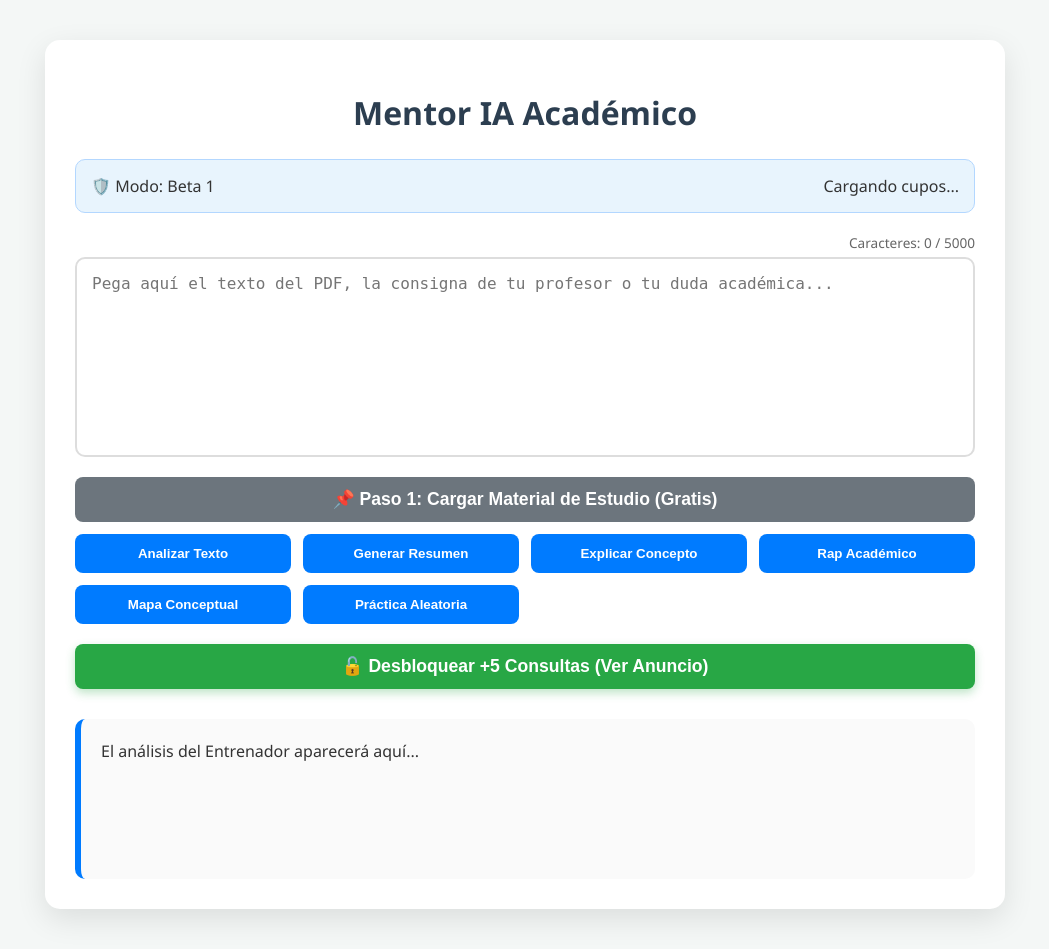
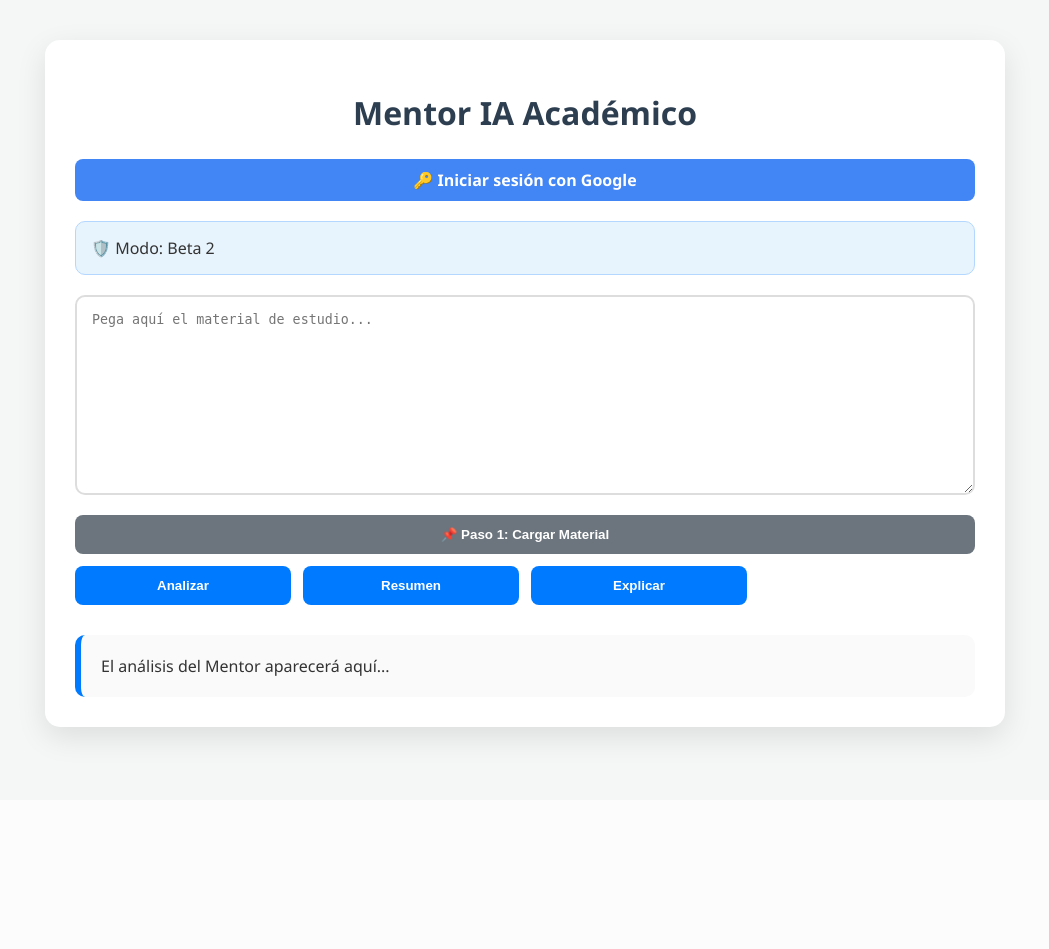
Before and after one commit to iaentrenador/mentor-academico, a Flask app: page / in a window 1280 px wide. Shown: the whole page, without its empty margins (115-1164 px from the left). After the commit the page ends 750 px from the top, so only its background shows below. Run offline with Flask 3, Linux system fonts and the light colour scheme.

Commit message:
Update index.html for Beta 2 release

```diff
--- a/templates/index.html
+++ b/templates/index.html
@@ -3,77 +3,53 @@
 <head>
     <meta charset="UTF-8">
     <meta name="viewport" content="width=device-width, initial-scale=1.0">
-    <title>Mentor IA - Beta 1 (Entrenador Académico)</title>
+    <title>Mentor IA - Beta 2</title>
     <style>
-        body { font-family: 'Segoe UI', Tahoma, Geneva, Verdana, sans-serif; margin: 0; background-color: #f4f7f6; color: #333; }
+        body { font-family: 'Segoe UI', sans-serif; margin: 0; background-color: #f4f7f6; color: #333; }
         .container { max-width: 900px; margin: 40px auto; background: #fff; padding: 30px; border-radius: 15px; box-shadow: 0 10px 30px rgba(0,0,0,0.1); }
         h1 { color: #2c3e50; text-align: center; margin-bottom: 25px; }
-
         .status-bar { display: flex; justify-content: space-between; align-items: center; background: #e8f4fd; padding: 15px; border-radius: 10px; margin-bottom: 20px; border: 1px solid #b3d7ff; }
-        .char-counter { font-size: 0.85em; color: #666; text-align: right; margin-bottom: 5px; }
-
-        textarea { width: 100%; height: 200px; padding: 15px; border: 2px solid #ddd; border-radius: 10px; resize: none; font-size: 16px; box-sizing: border-box; transition: border-color 0.3s; }
-        textarea:focus { border-color: #007bff; outline: none; }
-
+        .btn-login { display: block; text-align: center; margin-bottom: 20px; padding: 10px; background: #4285f4; color: white; text-decoration: none; border-radius: 8px; font-weight: bold; }
+        textarea { width: 100%; height: 200px; padding: 15px; border: 2px solid #ddd; border-radius: 10px; box-sizing: border-box; }
         .controls { display: grid; grid-template-columns: repeat(auto-fit, minmax(180px, 1fr)); gap: 12px; margin-top: 15px; }
-
-        button { padding: 12px; font-weight: 600; border: none; border-radius: 8px; cursor: pointer; transition: all 0.3s ease; }
+        button { padding: 12px; font-weight: 600; border: none; border-radius: 8px; cursor: pointer; transition: 0.3s; }
         .btn-main { background: #007bff; color: white; }
-        .btn-main:hover { background: #0056b3; transform: translateY(-2px); }
-
-        .btn-load { background: #6c757d; color: white; grid-column: 1 / -1; font-size: 1.1em; }
-        .btn-load:hover { background: #5a6268; }
-
-        .btn-ad { background: #28a745; color: white; width: 100%; margin-top: 20px; font-size: 1.1em; box-shadow: 0 4px 10px rgba(40, 167, 69, 0.3); }
-        .btn-ad:hover { background: #218838; transform: scale(1.02); }
-
-        #resultado { margin-top: 30px; padding: 20px; background: #fafafa; border-radius: 10px; border-left: 6px solid #007bff; min-height: 120px; line-height: 1.6; }
-        .loading { color: #007bff; font-style: italic; }
+        .btn-load { background: #6c757d; color: white; grid-column: 1 / -1; }
+        #resultado { margin-top: 30px; padding: 20px; background: #fafafa; border-radius: 10px; border-left: 6px solid #007bff; }
     </style>
 </head>
 <body>
     <div class="container">
         <h1>Mentor IA Académico</h1>
 
+        <a href="/login" class="btn-login">🔑 Iniciar sesión con Google</a>
+
         <div class="status-bar">
-            <span>🛡️ Modo: Beta 1</span>
-            <span id="consultas-info">Cargando cupos...</span>
+            <span>🛡️ Modo: Beta 2</span>
         </div>
 
-        <div class="char-counter">Caracteres: <span id="char-count">0</span> / 5000</div>
-        <textarea id="texto" placeholder="Pega aquí el texto del PDF, la consigna de tu profesor o tu duda académica..." oninput="updateCharCount()"></textarea>
+        <textarea id="texto" placeholder="Pega aquí el material de estudio..."></textarea>
 
         <div class="controls">
-            <button class="btn-load" onclick="enviar('cargar_material')">📌 Paso 1: Cargar Material de Estudio (Gratis)</button>
-
-            <button class="btn-main" onclick="enviar('analizar')">Analizar Texto</button>
-            <button class="btn-main" onclick="enviar('resumen')">Generar Resumen</button>
-            <button class="btn-main" onclick="enviar('explicar')">Explicar Concepto</button>
-            <button class="btn-main" onclick="enviar('rap')">Rap Académico</button>
-            <button class="btn-main" onclick="enviar('mapa_conceptual')">Mapa Conceptual</button>
-            <button class="btn-main" onclick="enviar('aleatorio')">Práctica Aleatoria</button>
+            <button class="btn-load" onclick="enviar('cargar_material')">📌 Paso 1: Cargar Material</button>
+            <button class="btn-main" onclick="enviar('analizar')">Analizar</button>
+            <button class="btn-main" onclick="enviar('resumen')">Resumen</button>
+            <button class="btn-main" onclick="enviar('explicar')">Explicar</button>
         </div>
 
-        <button class="btn-ad" onclick="verPublicidad()">🔓 Desbloquear +5 Consultas (Ver Anuncio)</button>
-
-        <div id="resultado">El análisis del Entrenador aparecerá aquí...</div>
+        <div id="resultado">El análisis del Mentor aparecerá aquí...</div>
     </div>
 
     <script>
-        // Configuración automática de la URL
-        const BASE_URL = window.location.origin.includes("localhost") ? "" : "https://mentor-academico.onrender.com";
-
-        function updateCharCount() {
-            const text = document.getElementById('texto').value;
-            document.getElementById('char-count').innerText = text.length;
-        }
+        // URL dinámica basada en el entorno actual
+        const BASE_URL = window.location.origin;
 
         async function enviar(tarea) {
             const texto = document.getElementById('texto').value;
-            if (!texto) return alert("Por favor, ingresa contenido para procesar.");
+            if (!texto) return alert("Ingresa contenido.");
 
             const resDiv = document.getElementById('resultado');
-            resDiv.innerHTML = '<span class="loading">El Mentor está procesando tu solicitud...</span>';
+            resDiv.innerText = "Procesando...";
 
             try {
                 const res = await fetch(`${BASE_URL}/${tarea}`, {
@@ -84,28 +60,15 @@
 
                 const data = await res.json();
 
-                if(data.error) {
-                    resDiv.innerText = "⚠️ Error: " + data.error;
-                    if(res.status === 403) alert("Llegaste al límite. Mira un anuncio para continuar.");
+                if(res.status === 401) {
+                    resDiv.innerHTML = "⚠️ Error: Debes <a href='/login'>iniciar sesión</a> primero.";
+                } else if(data.error) {
+                    resDiv.innerText = "⚠️ " + data.error;
                 } else {
                     resDiv.innerText = data.resultado;
                 }
             } catch (err) {
-                resDiv.innerText = "Error crítico de conexión.";
-            }
-        }
-
-        async function verPublicidad() {
-            window.open("https://www.effectivegatecpm.com/n2r78m21y?key=53d8cbd50aefa22ac6dd367853c1809e", "_blank");
-
-            const res = await fetch(`${BASE_URL}/confirmar_publicidad`, { method: 'POST' });
-
-            if(res.ok) {
-                alert("¡Consultas activadas! El sistema se reiniciará para aplicar los cambios.");
-                location.reload();
-            } else {
-                const data = await res.json();
-                alert(data.error || "No se pudo validar la publicidad.");
+                resDiv.innerText = "Error de conexión con el servidor.";
             }
         }
     </script>
```
